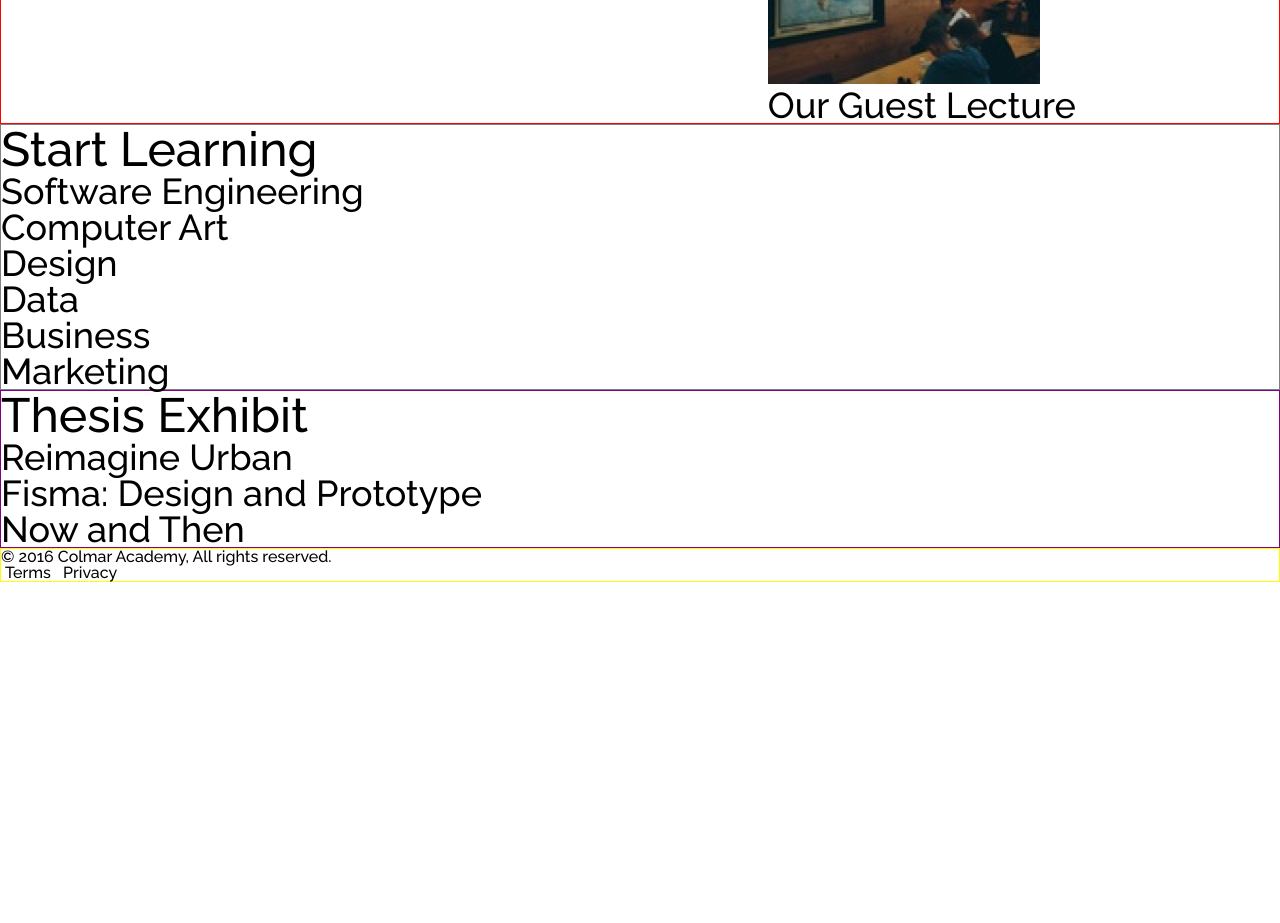
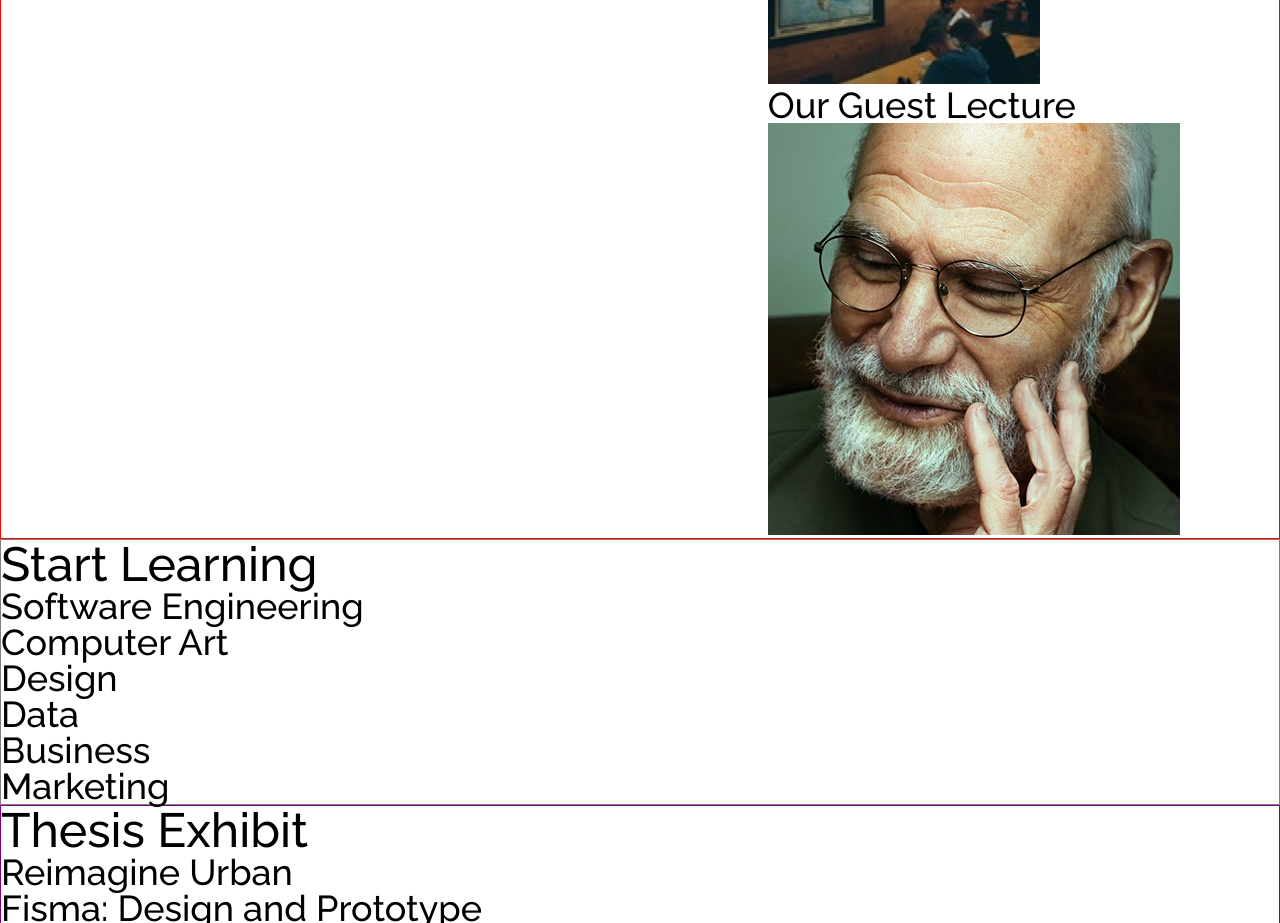
Before and after one commit to piecesonnapkins/colmar, a plain HTML site: page index.html in a window 1280 px wide. Shown: the part 1128-2051 px from the top of the page. Before the commit the page ends 1714 px from the top, so only its background shows below. Drawn offline with Linux system fonts and the light colour scheme; files that its build step writes are made by us from their sources.

Commit message:
oliver sacks update
image link updated

```diff
--- a/index.html
+++ b/index.html
@@ -64,6 +64,7 @@
     <h4>Our Campus</h4>
     <img src="./resources/images/information-campus.jpg" alt="Campus Map">
     <h4>Our Guest Lecture</h4>
+    <img src="./resources/images/information-guest-lecture2.jpg" alt="Oliver Sacks">
   </div>
   </div>
 
```
